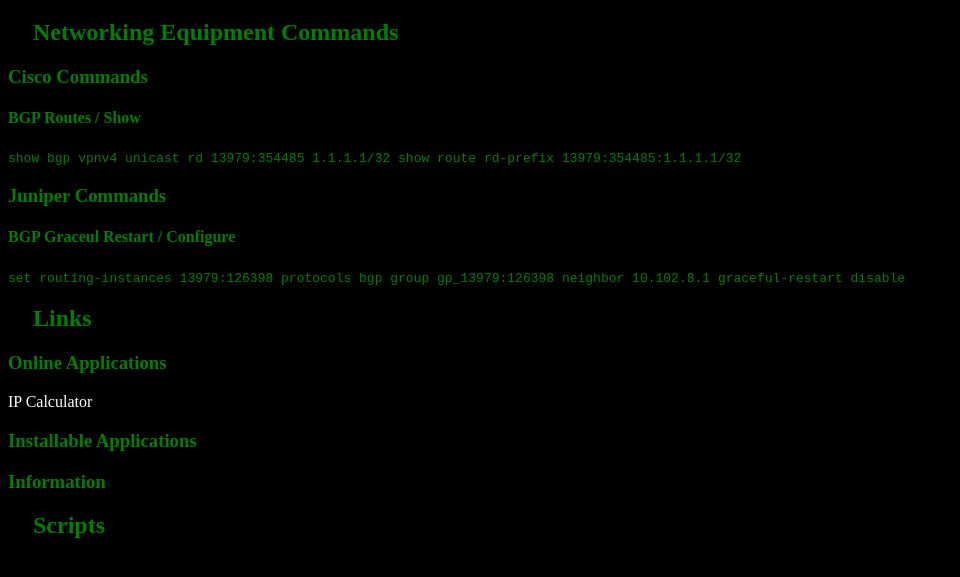
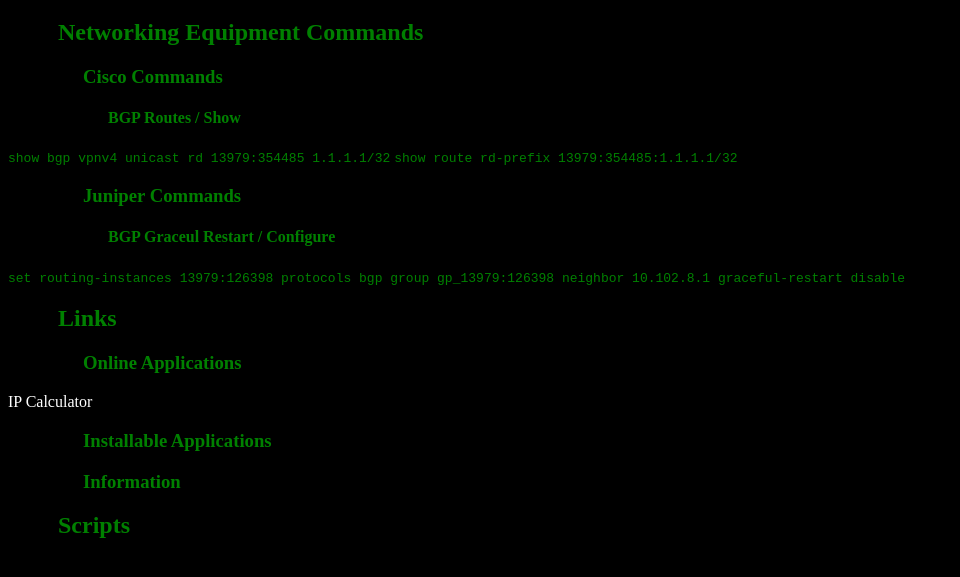
Before and after one commit to abassillo/abassillo.github.io, a plain HTML site: page index.html in a window 1280 px wide. Shown: the part 61-638 px from the top of the page, without its empty margins (0-960 px from the left). Drawn offline with Linux system fonts and the light colour scheme.

Commit message:
Update index.html

```diff
--- a/index.html
+++ b/index.html
@@ -16,16 +16,25 @@ a:visited {
 a:hover {
   color: white;
   background-color: transparent;
-  text-decoration: underline;
+  text-decoration: bold;
 }
 
 a:active {
   color: white;
   background-color: transparent;
-  text-decoration: underline;
+  text-decoration: none;
 }
 h2 {
   padding-left: 25px;
+}
+h2 {
+  padding-left: 50px;
+}
+h3 {
+  padding-left: 75px;
+}
+h4 {
+  padding-left: 100px;
 }
 </style>
 </head>
@@ -35,14 +44,14 @@ h2 {
 <h2>Networking Equipment Commands</h2>
 <h3>Cisco Commands</h3>
 <h4>BGP Routes / Show</h4>
-<p><tt>
-show bgp vpnv4 unicast rd 13979:354485 1.1.1.1/32
-show route rd-prefix 13979:354485:1.1.1.1/32
-</tt></p>
+<p>
+<tt>show bgp vpnv4 unicast rd 13979:354485 1.1.1.1/32</tt>
+<tt>show route rd-prefix 13979:354485:1.1.1.1/32</tt>
+</p>
 <h3>Juniper Commands</h3>
 <h4>BGP Graceul Restart / Configure</h4>
-<p><tt>
-set routing-instances 13979:126398 protocols bgp group gp_13979:126398 neighbor 10.102.8.1 graceful-restart disable
+<p>
+<tt>set routing-instances 13979:126398 protocols bgp group gp_13979:126398 neighbor 10.102.8.1 graceful-restart disable</tt>
 </tt></p>
 <h2>Links</h2>
 <h3>Online Applications</h3>
```
